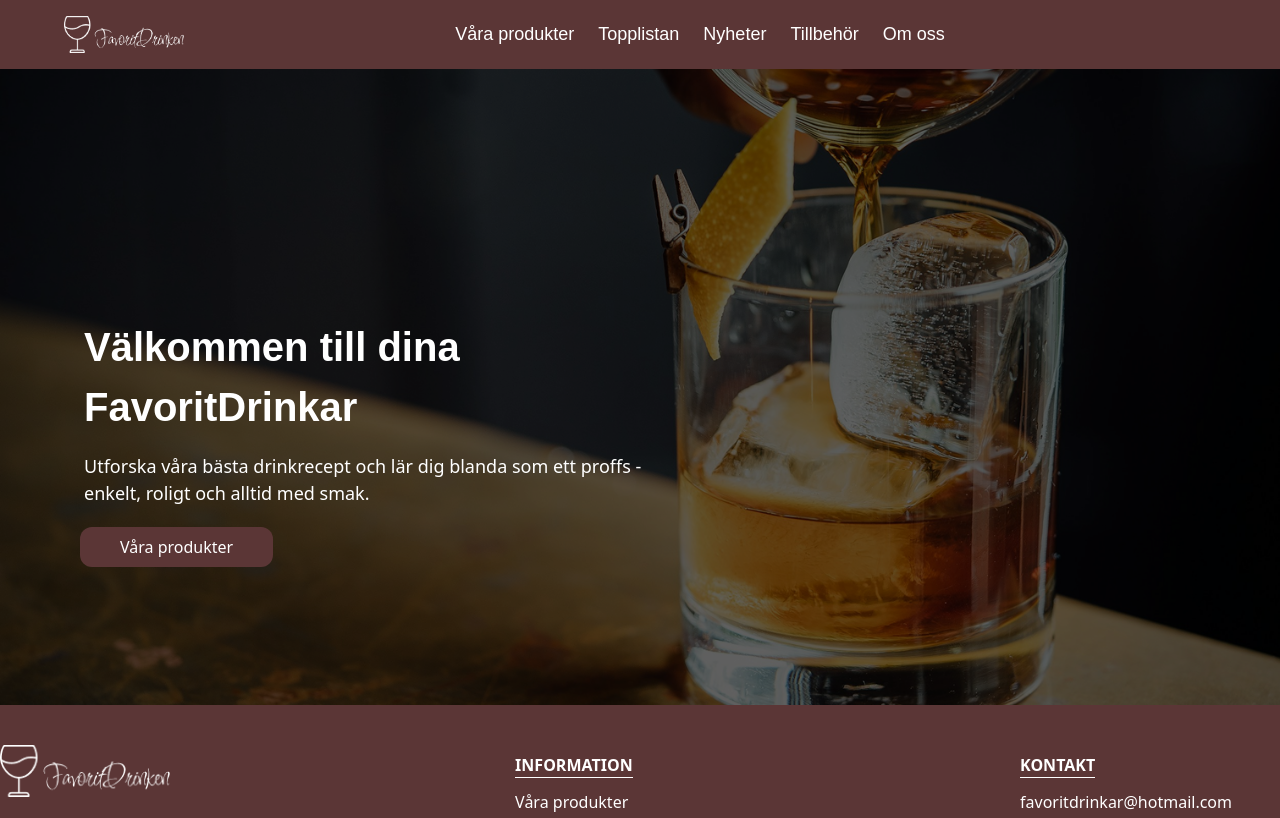
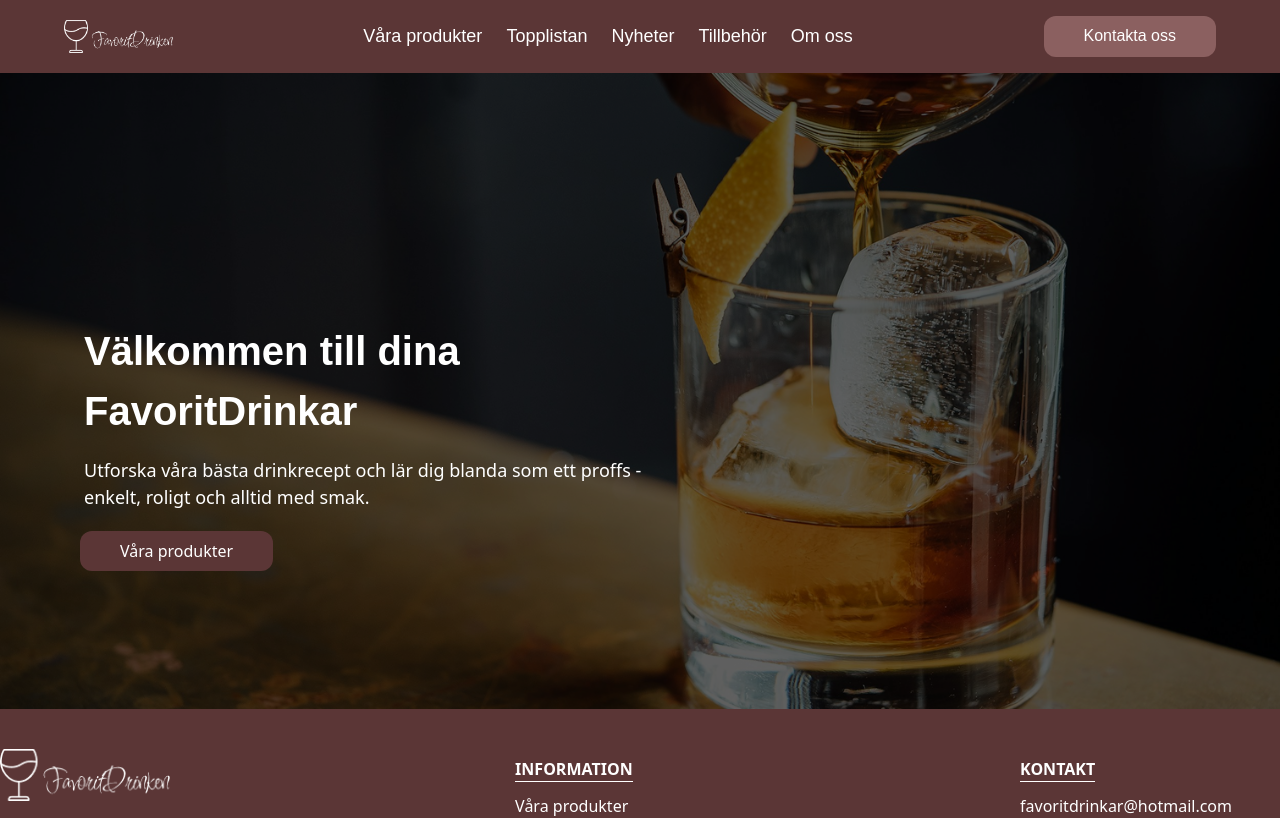
Before and after one commit to Topler97/Examensarbete, a Next.js app: page / in a window 1280 px wide. Shown: the top 818 px of the page. Built offline with nearby package versions, Linux system fonts and the light colour scheme.

Commit message:
fixed button

```diff
--- a/app/components/Button.jsx
+++ b/app/components/Button.jsx
@@ -4,7 +4,7 @@ export const Button = ({ buttonText, onClick, buttonColor }) => {
         <button
             onClick={onClick}
             style={{
-                backgroundColor: buttonColor,
+                backgroundColor: buttonColor
             }}
             className="text-white rounded-xl py-2 px-10 text-[16px] cursor-pointer"
         >
--- a/app/components/navigation/Nav.jsx
+++ b/app/components/navigation/Nav.jsx
@@ -2,9 +2,10 @@
 import { useState } from "react";
 import Image from "next/image";
 import Link from "next/link";
+import { Button } from "../Button";
 
 export default function Navbar() {
-  const [isOpen, setIsOpen] = useState(false); // State för att toggla meny
+  const [isOpen, setIsOpen] = useState(false);
 
   return (
     <nav className="p-4 relative">
@@ -26,7 +27,9 @@ export default function Navbar() {
         </div>
 
         {/* 🔹 Desktop-navigation */}
-        <ul className="hidden lg:flex space-x-6 text-white text-lg flex-1 justify-center">
+        <div className="hidden lg:flex text-white text-lg items-center w-full">
+          {/* 🔹 Wrapper för menyn (centreras) */}
+          <ul className="flex space-x-6 flex-1 justify-center">
             <li>
               <Link href="/products">Våra produkter</Link>
             </li>
@@ -43,23 +46,35 @@ export default function Navbar() {
               <Link href="/about">Om oss</Link>
             </li>
           </ul>
+
+          {/* 🔹 Knapp till höger */}
+          <div className="ml-auto">
+            <Button
+              buttonText="Kontakta oss"
+              buttonColor="#8B6060"
+              className="py-2 px-6"
+            />
           </div>
-
+        </div>
+      </div>
 
       {/* 🔹 Overlay & Mobilmeny */}
       {isOpen && (
         <div className="fixed inset-0 overlay z-50 flex justify-center items-center">
-    {/* 🔹 Menyn */}
           <div className="w-80 h-full p-6 flex flex-col transition-transform duration-300 ease-in-out transform translate-x-0">
-
-      {/* 🔹 Stäng-knapp (håller sig i övre högra hörnet) */}
+            {/* 🔹 Stäng-knapp */}
             <div className="absolute top-6 right-0">
               <button onClick={() => setIsOpen(false)}>
-          <Image src="/close.svg" alt="Stäng meny" width={30} height={30} />
+                <Image
+                  src="/close.svg"
+                  alt="Stäng meny"
+                  width={30}
+                  height={30}
+                />
               </button>
             </div>
 
-      {/* 🔹 Wrapper för länkar (centreras både vertikalt & horisontellt) */}
+            {/* 🔹 Wrapper för länkar */}
             <div className="flex flex-col items-center justify-center flex-grow">
               <ul className="text-lg text-white space-y-6 text-center">
                 <li>
@@ -87,13 +102,19 @@ export default function Navbar() {
                     Om oss
                   </Link>
                 </li>
+                {/* 🔹 Button som en li i mobilmenyn */}
+                <li>
+                  <Button
+                    buttonText="Kontakta oss"
+                    buttonColor="#5B3636"
+                    className="py-2 px-6 text-lg"
+                  />
+                </li>
               </ul>
             </div>
           </div>
         </div>
       )}
-
-
     </nav>
   );
 }
```
Lines whose indentation alone changed are shown as unchanged.
